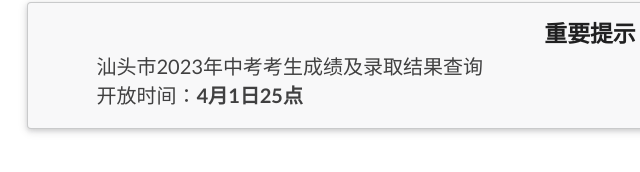
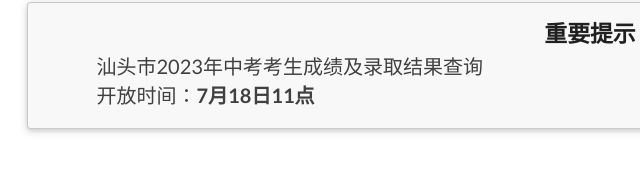
Before and after one commit to Xyhff/Xyhff.github.io, a plain HTML site: page notice.html in a window 1280 px wide. Shown: the part 148-320 px from the top of the page, 50-690 px from the left. Drawn offline with nearby package versions, Linux system fonts and the light colour scheme.

Commit message:
Update notice.html

```diff
--- a/notice.html
+++ b/notice.html
@@ -33,7 +33,7 @@
             <!-- <i class="notched circle loading icon"></i> -->
             <div class="content">
               <div class="header" style="text-align: center;">重要提示</div>
-              <p style="text-indent: 2em;">汕头市2023年中考考生成绩及录取结果查询<br/>　　开放时间：<b>4月1日25点</b></p>
+              <p style="text-indent: 2em;">汕头市2023年中考考生成绩及录取结果查询<br/>　　开放时间：<b>7月18日11点</b></p>
             </div>
           </div>
 
```
